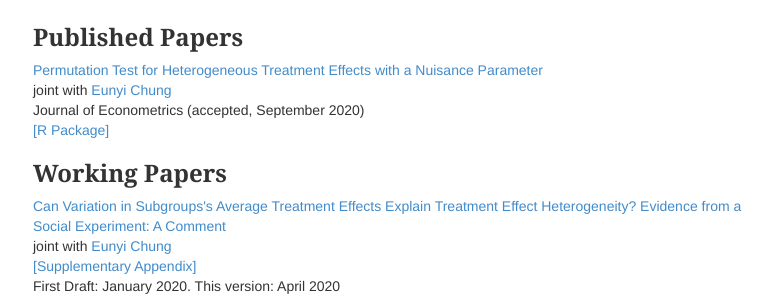
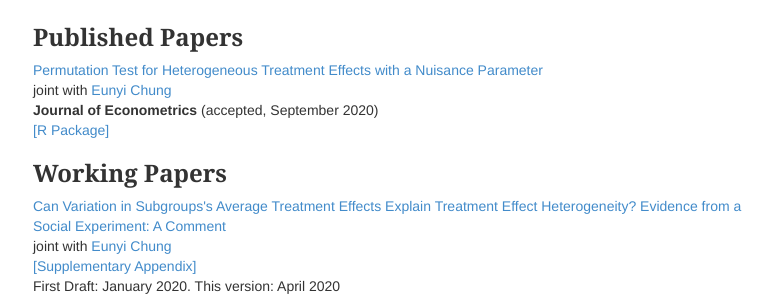
Before and after one commit to mauolivares/mauolivares.github.io, a Jekyll site: the page built from research/index.html, in a window 1280 px wide. Shown: the part 176-472 px from the top of the page, without its empty margins (247-1031 px from the left). Built offline with Jekyll 4.4.1, drawn with Linux system fonts in a browser that asks for light colours.

Commit message:
collapse example

```diff
--- a/research/index.html
+++ b/research/index.html
@@ -17,14 +17,24 @@ description: Mauricio Olivares' research page.
 				<h3>Published Papers</h3>
 
 					<ul class="list-unstyled">
-					<li><a href="/files/HTE_WorkingPaper.pdf" title="Download Paper as PDF">Permutation Test for Heterogeneous Treatment Effects with a Nuisance Parameter</a><br>joint with <a href="https://sites.google.com/a/illinois.edu/eunyichung/">Eunyi Chung</a><br>Journal of Econometrics (accepted, September 2020)</a><br><a href="https://cran.r-project.org/web/packages/RATest/index.html" title="R Package">[R Package]</a></li>
+					<li>
+						<a href="/files/HTE_WorkingPaper.pdf" title="Download Paper as PDF">Permutation Test for Heterogeneous Treatment Effects with a Nuisance Parameter</a>
+						<br>joint with <a href="https://sites.google.com/a/illinois.edu/eunyichung/">Eunyi Chung</a>
+						<br><b>Journal of Econometrics</b> (accepted, September 2020)</a>
+						<br><a href="https://cran.r-project.org/web/packages/RATest/index.html" title="R Package">[R Package]</a>
+
+					</li>
 					</ul>
 
 				<h3>Working Papers</h3>
 
 					<ul class="list-unstyled">
-					<li><a href="/files/SubgroupVariation.pdf" title="Download Paper as PDF">Can Variation in Subgroups's Average Treatment Effects Explain Treatment Effect Heterogeneity? Evidence from a Social Experiment: A Comment </a><br>joint with <a href="https://sites.google.com/a/illinois.edu/eunyichung/">Eunyi Chung</a><br><a href="/files/SubgroupVariation_Supplement.pdf" title="Download Paper as PDF">[Supplementary Appendix]</a><br>First Draft: January 2020. This version: April 2020</li>
+					<li>
+						<a href="/files/SubgroupVariation.pdf" title="Download Paper as PDF">Can Variation in Subgroups's Average Treatment Effects Explain Treatment Effect Heterogeneity? Evidence from a Social Experiment: A Comment </a>
+						<br>joint with <a href="https://sites.google.com/a/illinois.edu/eunyichung/">Eunyi Chung</a>
+						<br><a href="/files/SubgroupVariation_Supplement.pdf" title="Download Paper as PDF">[Supplementary Appendix]</a>
+						<br>First Draft: January 2020. This version: April 2020
+
+					</li>
 					</ul>
-
-
 </div>
```
